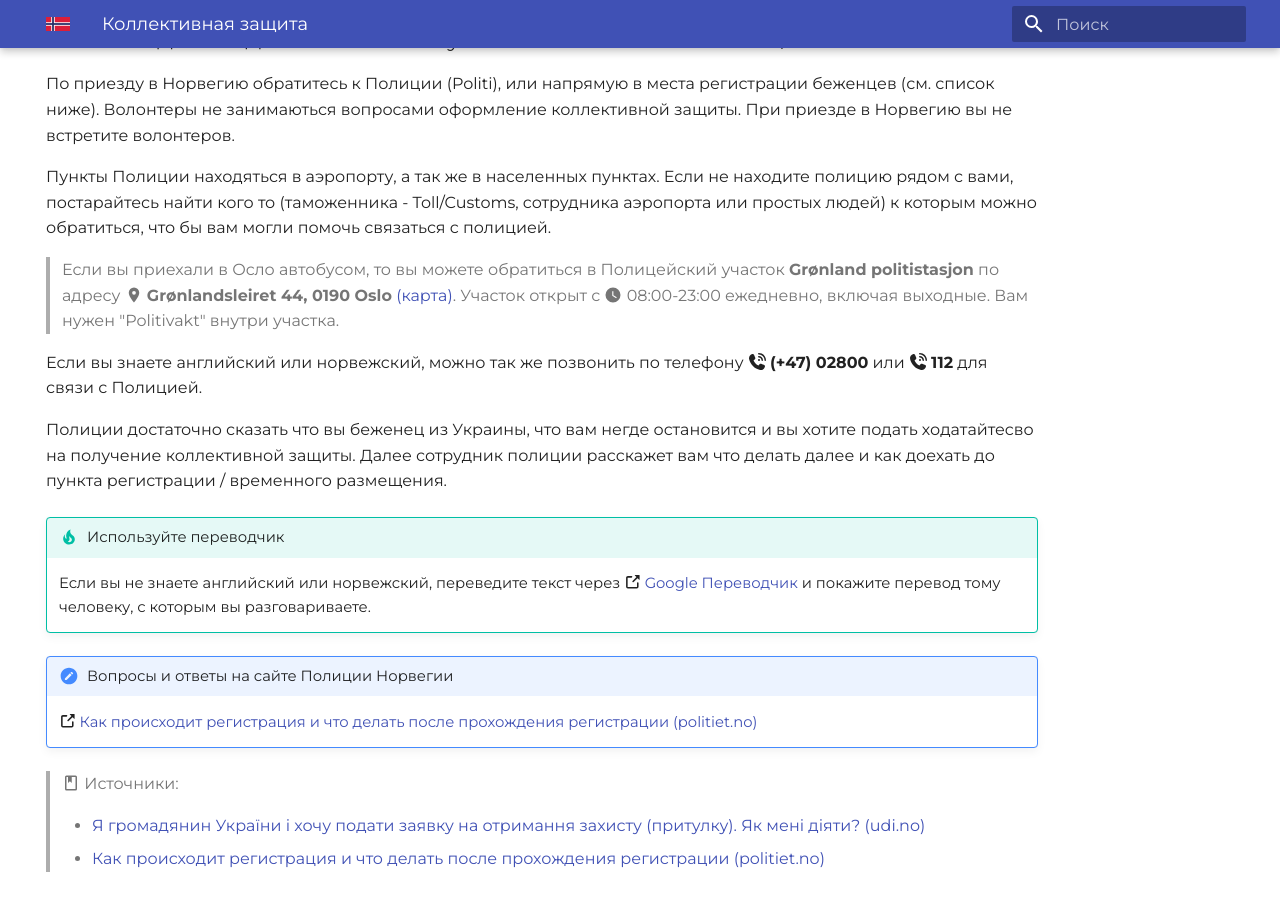
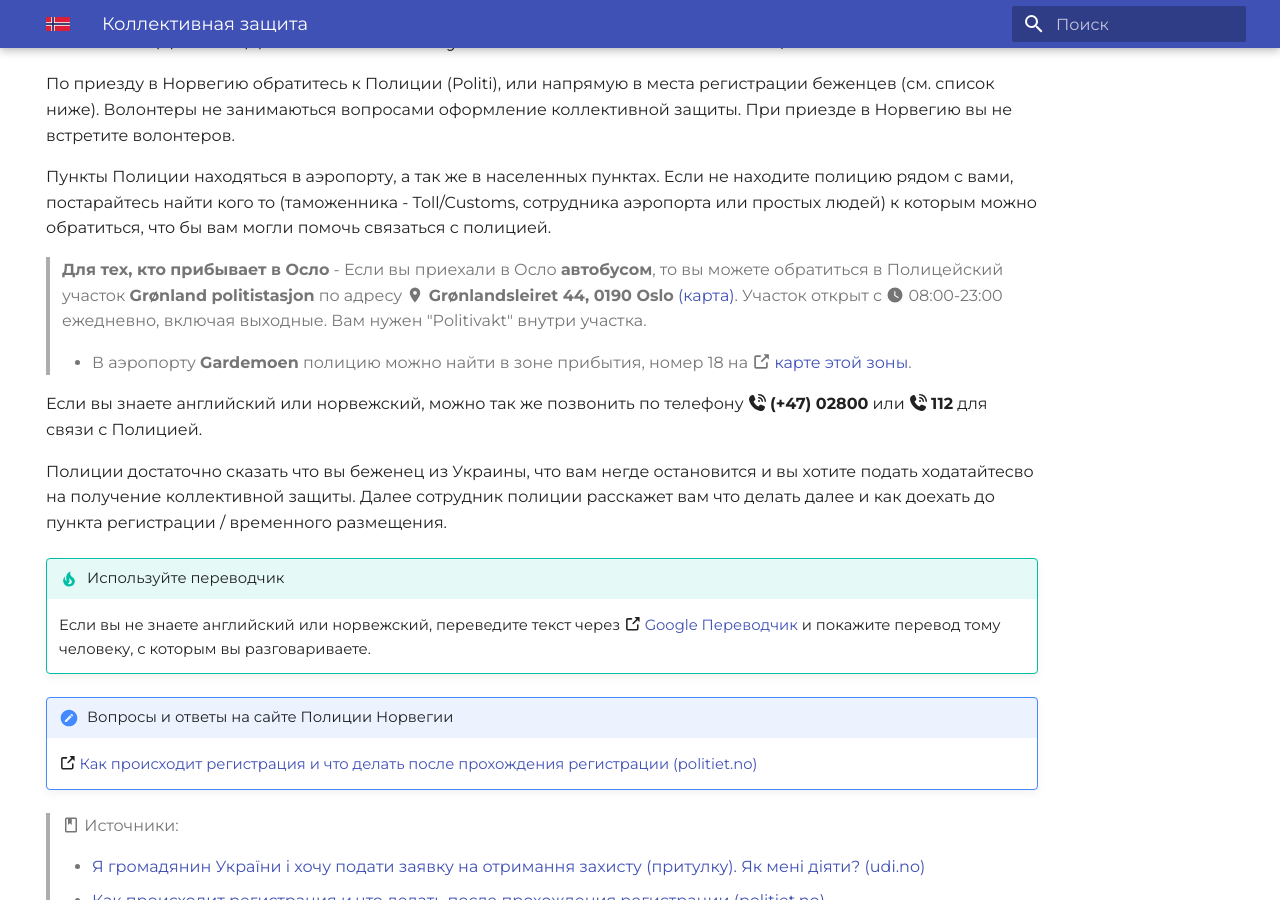
Before and after one commit to nyinorge/nyinorge.github.io, an MkDocs documentation site: the page built from docs/collective-protection.md, in a window 1280 px wide and 900 px high, scrolled down 3396 px. Built offline with MkDocs 1.6.1 and Material for MkDocs 9.7.7, drawn with Linux system fonts in a browser that asks for light colours.

Commit message:
Update collective-protection.md: Add location of police point in Gardemoen airport

```diff
--- a/docs/collective-protection.md
+++ b/docs/collective-protection.md
@@ -76,7 +76,10 @@ _Коллективная защита_ — это временное убежи
 
 Пункты Полиции находяться в аэропорту, а так же в населенных пунктах. Если не находите полицию рядом с вами, постарайтесь найти кого то (таможенника - Toll/Customs, сотрудника аэропорта или простых людей) к которым можно обратиться, что бы вам могли помочь связаться с полицией.
 
-> Если вы приехали в Осло автобусом, то вы можете обратиться в Полицейский участок **Grønland politistasjon** по адресу :material-map-marker: **Grønlandsleiret 44, 0190 Oslo** [(карта)](https://www.google.com/maps/place/Gr%C3%B8nlandsleiret+44,+0190+Oslo/@59.9107932,10.7701928,17z/data=!4m6!3m5!1s0x46416e58a5a302f9:0x7c7e8523e2fc289!8m2!3d59.9107368!4d10.7704374!16s%2Fg%2F11bw3fcsvp?entry=ttu). Участок открыт с :material-clock: 08:00-23:00 ежедневно, включая выходные. Вам нужен "Politivakt" внутри участка.
+> **Для тех, кто прибывает в Осло**
+> - Если вы приехали в Осло **автобусом**, то вы можете обратиться в Полицейский участок **Grønland politistasjon** по адресу :material-map-marker: **Grønlandsleiret 44, 0190 Oslo** [(карта)](https://www.google.com/maps/place/Gr%C3%B8nlandsleiret+44,+0190+Oslo/@59.9107932,10.7701928,17z/data=!4m6!3m5!1s0x46416e58a5a302f9:0x7c7e8523e2fc289!8m2!3d59.9107368!4d10.7704374!16s%2Fg%2F11bw3fcsvp?entry=ttu). Участок открыт с :material-clock: 08:00-23:00 ежедневно, включая выходные. Вам нужен "Politivakt" внутри участка.
+>
+> - В аэропорту **Gardemoen** полицию можно найти в зоне прибытия, номер 18 на :octicons-link-external-16: [карте этой зоны](https://avinor.no/contentassets/336912d007744165918e0dffd7f1ec8c/ankomst-01.06.23.pdf).
 
 Если вы знаете английский или норвежский, можно так же позвонить по телефону :fontawesome-solid-phone-volume: **(+47) 02800** или :fontawesome-solid-phone-volume: **112** для связи с Полицией.
 
```
